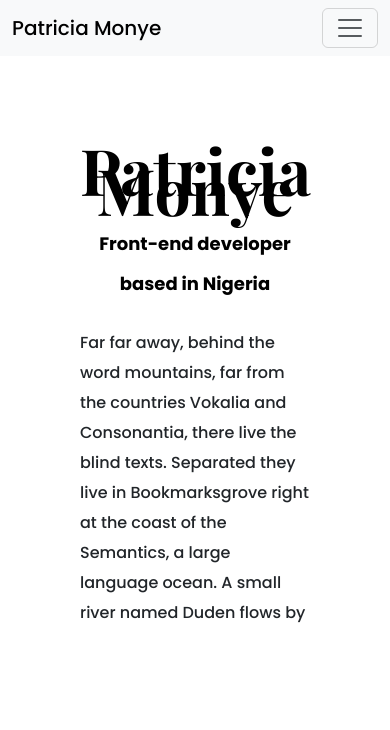
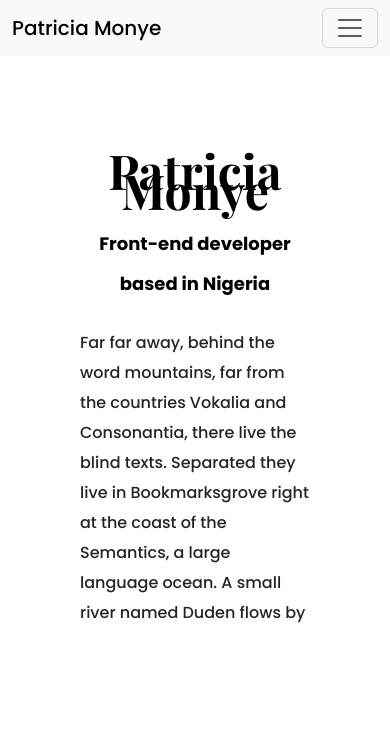
Before and after one commit to 3cia01/Portfolio-Project, a plain HTML site: page about.html in a window 390 px wide. Shown: the top 730 px of the page. Drawn offline with nearby package versions, Linux system fonts and the light colour scheme.

Commit message:
Improved the size for smaller screen

```diff
--- a/styles/portfolio.css
+++ b/styles/portfolio.css
@@ -182,4 +182,7 @@ footer .social-links a:hover {
     padding: 0;
     text-align: center;
   }
+  .content h1 {
+    font-size: 48px;
+  }
 }
```
